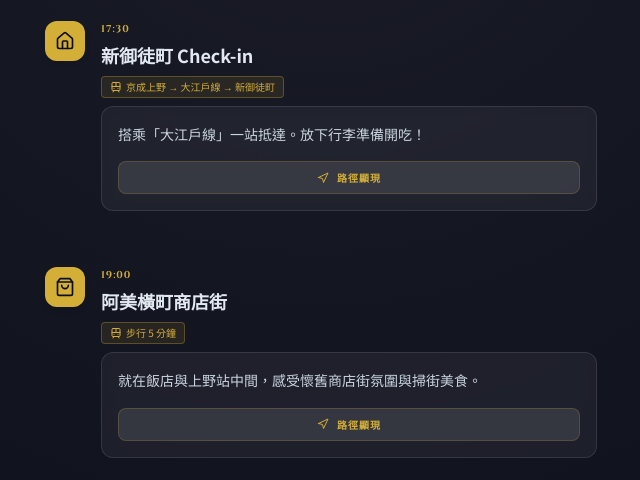
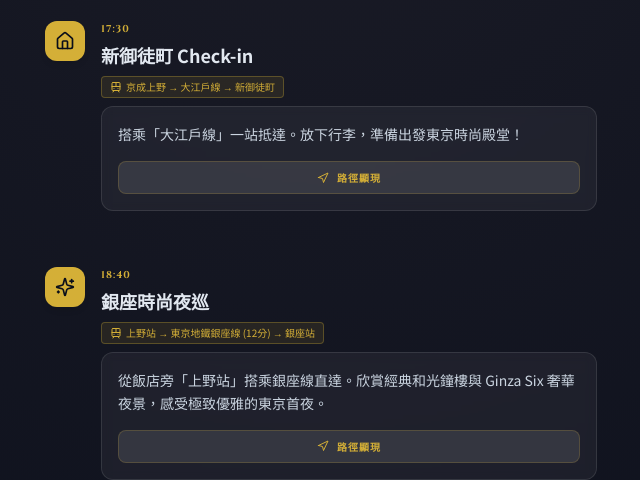
Before and after one commit to liwenchiou/Lumos-Tokyo-Guide, a React (Vite) app: page / in a window 1280 px wide. Shown: the part 1360-1840 px from the top of the page, without its empty margins (319-959 px from the left). Built offline with nearby package versions, Linux system fonts and the light colour scheme.

Commit message:
Refine checklist and finalize Ginza Day 1 itinerary

```diff
--- a/src/data/itinerary.js
+++ b/src/data/itinerary.js
@@ -6,15 +6,15 @@ export const itineraryData = {
             { time: "08:10", activity: "桃園機場報到", icon: "Plane", note: "【星宇 JX800】第一航廈。建議提早抵達享受貴賓室或逛逛機場。", transport: "桃園機場 T1", coords: "25.0792,121.2342", critical: true },
             { time: "10:40", activity: "起飛：桃園 TPE", icon: "PlaneTakeoff", note: "準備享受胡同燒肉機上餐與星宇魔法飛行。", transport: "StarLux JX800", coords: "25.0792,121.2342" },
             { time: "15:05", activity: "抵達成田機場 NRT", icon: "PlaneLanding", note: "抵達成田 T2。辦理 VJW 入境。搭乘 Skyliner 直達京成上野站。", transport: "NRT Terminal 2", coords: "35.7722,140.3876" },
-            { time: "17:30", activity: "新御徒町 Check-in", icon: "Home", note: "搭乘「大江戶線」一站抵達。放下行李準備開吃！", transport: "京成上野 → 大江戶線 → 新御徒町", coords: "35.7054,139.7835" },
-            { time: "19:00", activity: "阿美橫町商店街", icon: "ShoppingBag", note: "就在飯店與上野站中間，感受懷舊商店街氛圍與掃街美食。", transport: "步行 5 分鐘", coords: "35.7112,139.7744" }
+            { time: "17:30", activity: "新御徒町 Check-in", icon: "Home", note: "搭乘「大江戶線」一站抵達。放下行李，準備出發東京時尚殿堂！", transport: "京成上野 → 大江戶線 → 新御徒町", coords: "35.7054,139.7835" },
+            { time: "18:40", activity: "銀座時尚夜巡", icon: "Sparkles", note: "從飯店旁「上野站」搭乘銀座線直達。欣賞經典和光鐘樓與 Ginza Six 奢華夜景，感受極致優雅的東京首夜。", transport: "上野站 → 東京地鐵銀座線 (12分) → 銀座站", coords: "35.6721,139.7656" }
         ],
         food: {
             breakfast: [{ name: "TPE 貴賓室/輕食", note: "機場內星巴克或 T1 輕食區。", coords: "25.0792,121.2342" }],
             lunch: [{ name: "星宇機上餐", note: "胡同燒肉聯名餐，必喝星宇特調。", coords: "25.0792,121.2342" }],
             dinner: [
-                { name: "拉麵 鴨 to 蔥", note: "上野神級拉麵，只有鴨、蔥、水。位在阿美橫町內。", coords: "35.7088,139.7744" },
-                { name: "肉屋橫丁", note: "秋葉原店，豪華和牛燒肉吃到飽。", coords: "35.6985,139.7731" }
+                { name: "銀座 篝 (Kagari)", note: "銀座超人氣雞白湯拉麵，湯頭濃郁如濃湯，魔法級的美味！", coords: "35.6710,139.7628" },
+                { name: "肉屋橫丁 (秋葉原)", note: "回程可選。豪華和牛燒肉吃到飽，離新御徒町很近。", coords: "35.6985,139.7731" }
             ]
         }
     },
```
